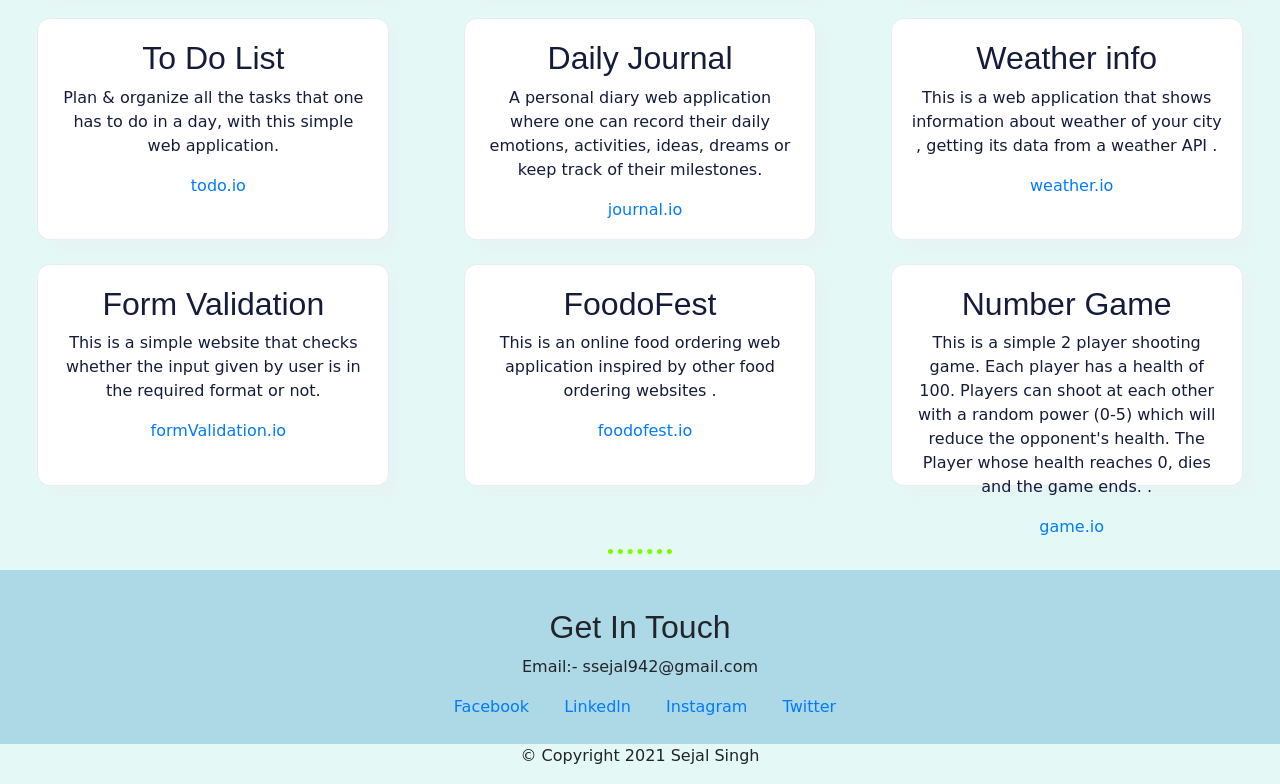
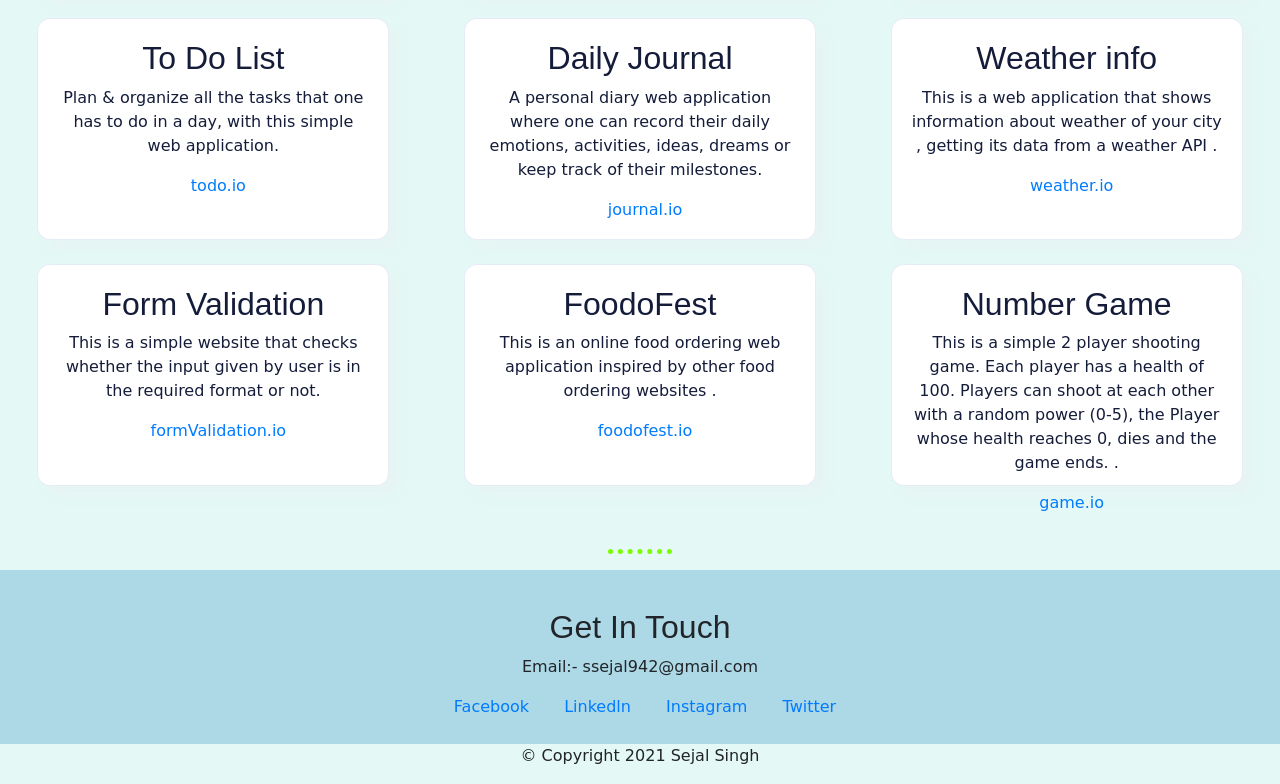
Before and after one commit to ssejal942/MyWebsite, a plain HTML site: page index.html in a window 1280 px wide. Shown: the part 2486-3270 px from the top of the page. Drawn offline with nearby package versions, Linux system fonts and the light colour scheme.

Commit message:
edited number game project box

```diff
--- a/index.html
+++ b/index.html
@@ -128,7 +128,7 @@
                     </div>
                     <div class="col box">
                         <h2> Number Game</h2>
-                        <p> This is a simple 2 player shooting game. Each player has a health of 100. Players can shoot at each other with a random power (0-5) which will reduce the opponent's health. The Player whose health reaches 0, dies and the game ends. .
+                        <p> This is a simple 2 player shooting game. Each player has a health of 100. Players can shoot at each other with a random power (0-5), the Player whose health reaches 0, dies and the game ends. .
                         </p>
                         <a href="https://ssejal942.github.io/RandomNumberGame/"> game.io</a>
                     </div>
```
